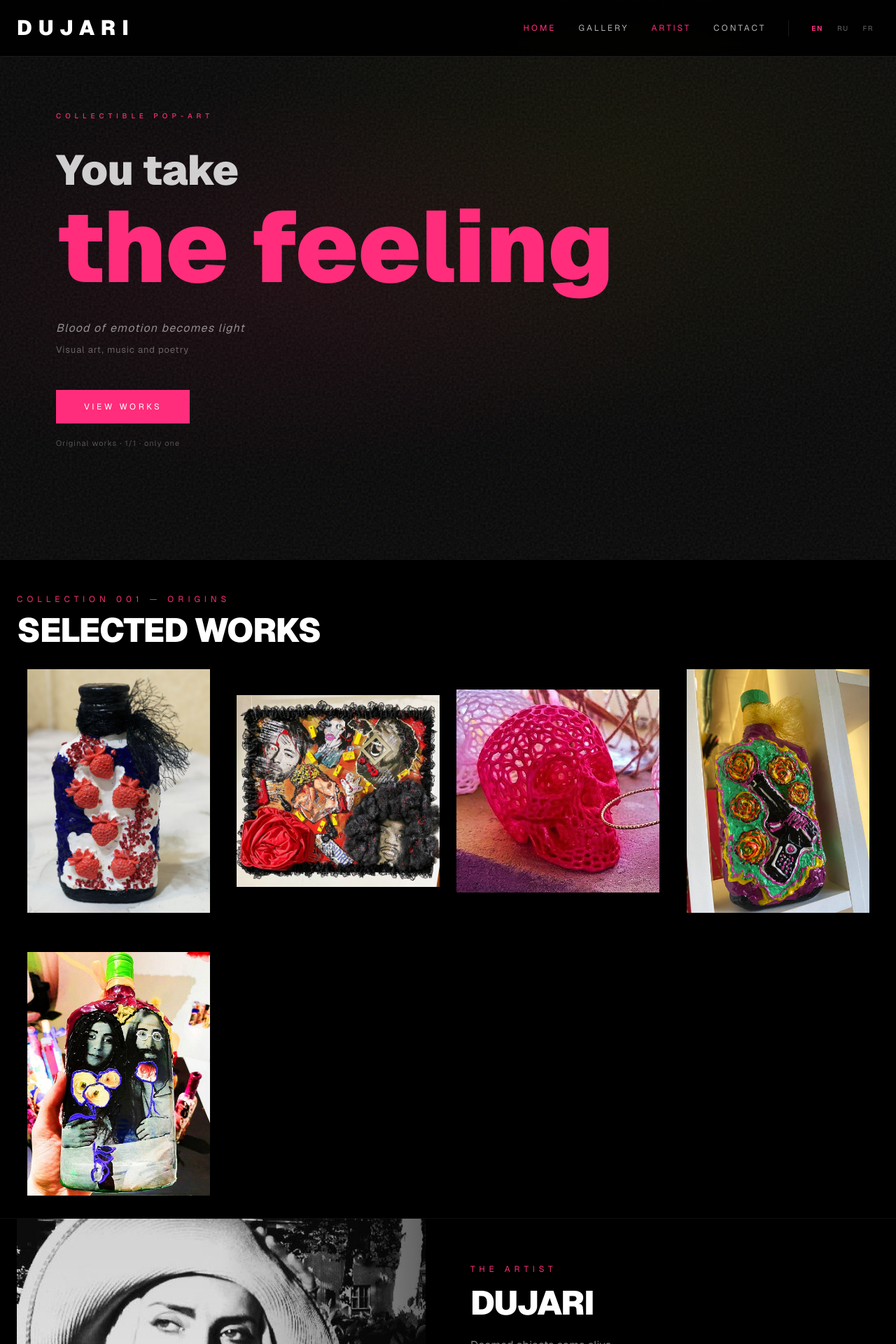
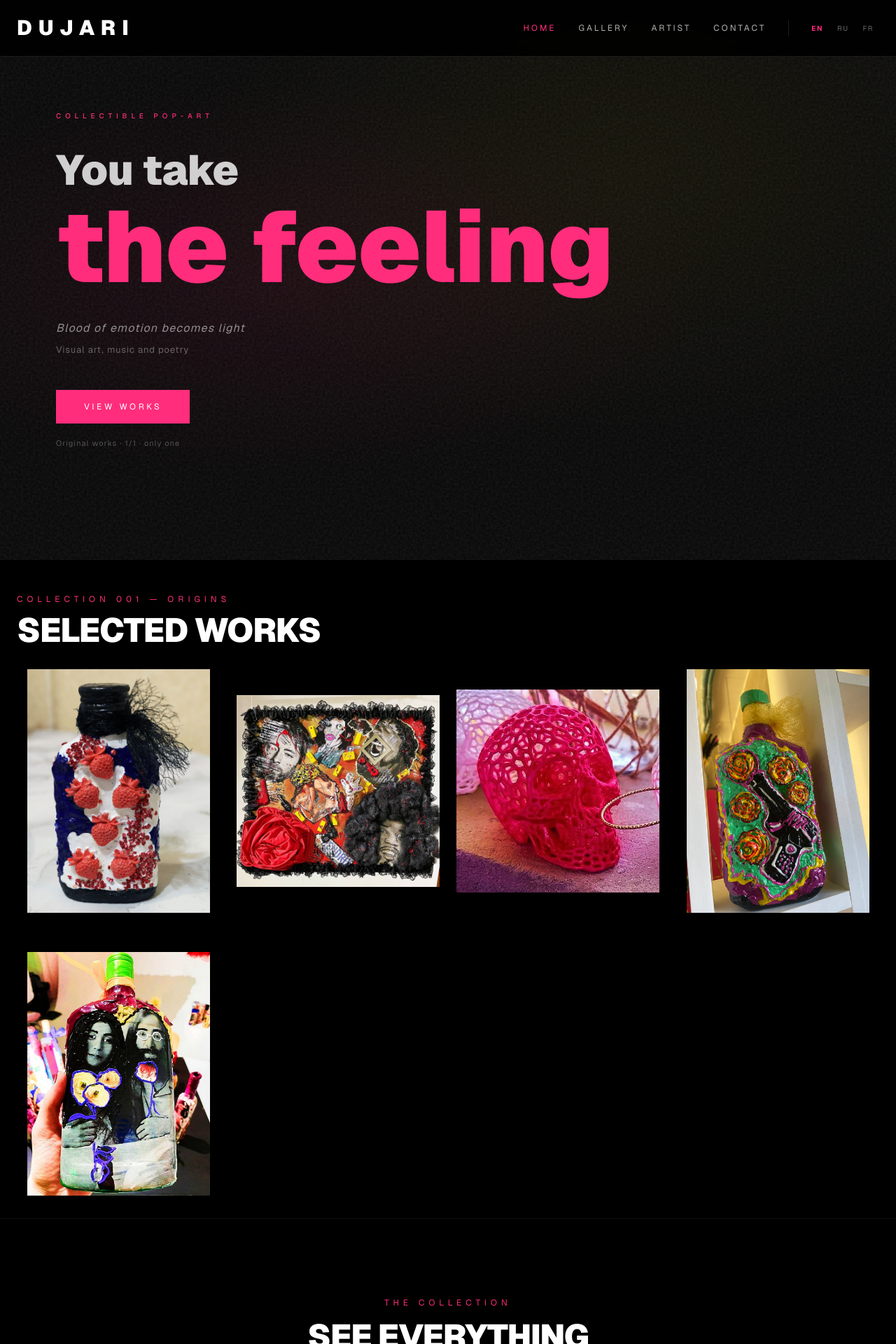
Before and after one commit to genfreemix/dujari, a Next.js app: page / in a window 1280 px wide. Shown: the top 1920 px of the page at 70% size. Built offline with nearby package versions, Linux system fonts and the light colour scheme.

Commit message:
artist: remove homepage block and link menu directly to artist page

```diff
--- a/src/app/page.tsx
+++ b/src/app/page.tsx
@@ -2,7 +2,6 @@
 
 import HeroSection from "@/components/HeroSection";
 import GalleryGrid from "@/components/GalleryGrid";
-import ArtistBlock from "@/components/ArtistBlock";
 import { getFeatured } from "@/data/artworks";
 import { useT } from "@/i18n";
 import Link from "next/link";
@@ -20,8 +19,6 @@ export default function HomePage() {
         title={t("home.featured_title")}
         subtitle={t("home.featured_subtitle")}
       />
-
-      <ArtistBlock />
 
       <section className="bg-black py-20 md:py-28 border-t border-white/5">
         <div className="max-w-3xl mx-auto px-6 text-center">
--- a/src/components/Header.tsx
+++ b/src/components/Header.tsx
@@ -19,7 +19,7 @@ export default function Header() {
   const NAV_ITEMS = [
     { href: "/", label: t("nav.home") },
     { href: "/gallery", label: t("nav.gallery") },
-    { href: "/#artist", label: t("nav.artist") },
+    { href: "/artist", label: t("nav.artist") },
     { href: "/contact", label: t("nav.contact") },
   ];
 
@@ -39,7 +39,7 @@ export default function Header() {
                 key={item.href}
                 href={item.href}
                 className={`text-xs tracking-[0.25em] uppercase transition-colors duration-200 ${
-                  (item.href === "/#artist" ? pathname === "/" : pathname === item.href)
+                  pathname === item.href
                     ? "text-[#FF2D7B]"
                     : "text-white/70 hover:text-white"
                 }`}
@@ -102,7 +102,7 @@ export default function Header() {
               href={item.href}
               onClick={() => setOpen(false)}
               className={`block px-6 py-4 text-sm tracking-[0.25em] uppercase border-b border-white/5 ${
-                (item.href === "/#artist" ? pathname === "/" : pathname === item.href)
+                pathname === item.href
                   ? "text-[#FF2D7B]"
                   : "text-white/70"
               }`}
```
